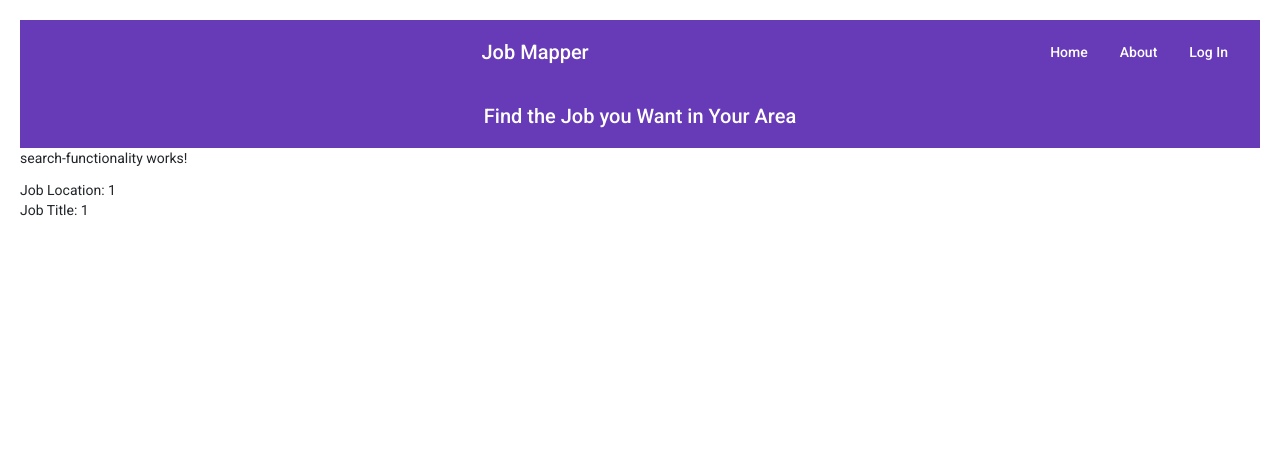
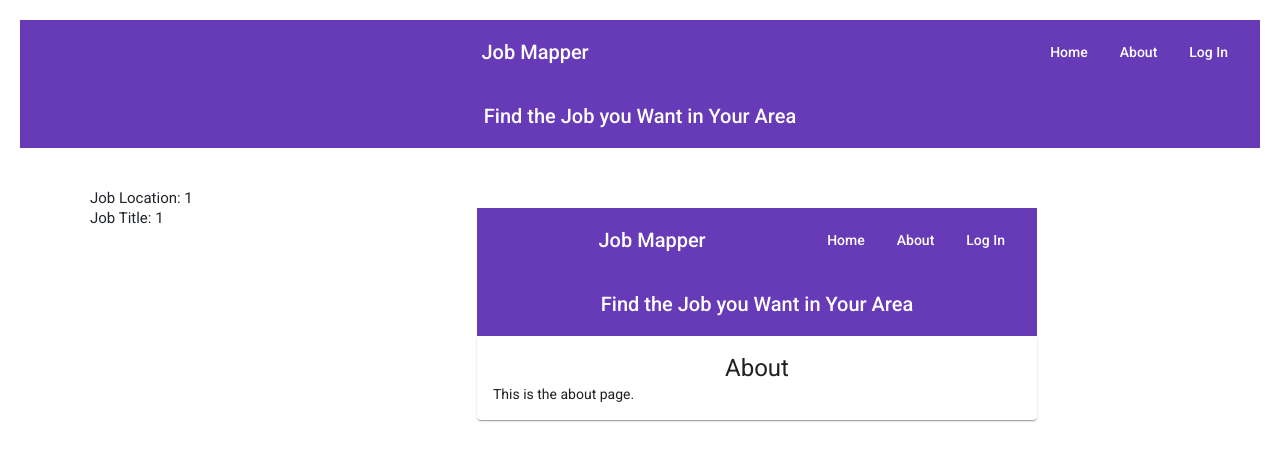
Before and after one commit to JessDF/job-mapper-angular, an Angular app: page /SearchFunc/1/1 in a window 1280 px wide. Shown: the top 460 px of the page. Built offline with nearby package versions, Linux system fonts and the light colour scheme; some icons are missing.

Commit message:
Add some style to page

```diff
--- a/src/app/search-functionality/search-functionality.component.css
+++ b/src/app/search-functionality/search-functionality.component.css
@@ -0,0 +1,8 @@
+.container {
+    margin-top: 20px;
+    padding: 20px;
+    font-size: 15px;
+    display: flex;
+    flex-direction: column;
+    width: 100%;
+}
--- a/src/app/search-functionality/search-functionality.component.html
+++ b/src/app/search-functionality/search-functionality.component.html
@@ -1,3 +1,18 @@
-<p>search-functionality works!</p>
-Job Location: {{JobLocation}} <br>
-Job Title: {{JobTitle}}
+<div class="container">
+    <div class="row no-gutters">
+        <div class="col-6 col-md-4">
+            Job Location: {{JobLocation}} <br>
+            Job Title: {{JobTitle}}
+        </div>
+        <div class="col-12 col-sm-6 col-md-8">
+            <iframe
+                width="600"
+                height="450"
+                frameborder="0" style="border:0"
+                src="http://localhost:4200/About"
+                allowfullscreen>
+            </iframe>
+            <!-- src="https://www.google.com/maps/embed/v1/place?key=API_KEY&q={{JobLocation}}" -->
+        </div>
+    </div>
+</div>
--- a/src/app/search-functionality/search-functionality.component.ts
+++ b/src/app/search-functionality/search-functionality.component.ts
@@ -1,4 +1,4 @@
-import { Component, OnInit } from '@angular/core';
+import { Component } from '@angular/core';
 import { ActivatedRoute } from '@angular/router';
 
 @Component({
@@ -7,7 +7,7 @@ import { ActivatedRoute } from '@angular/router';
   styleUrls: ['./search-functionality.component.css']
 })
 
-export class SearchFunctionalityComponent implements OnInit {
+export class SearchFunctionalityComponent {
 
   JobLocation = "UnKnown";
   JobTitle = "UnDefined";
@@ -18,8 +18,4 @@ export class SearchFunctionalityComponent implements OnInit {
       this.JobTitle = params['title'];
     });
   }
-
-  ngOnInit() {
-  }
-
 }
```
